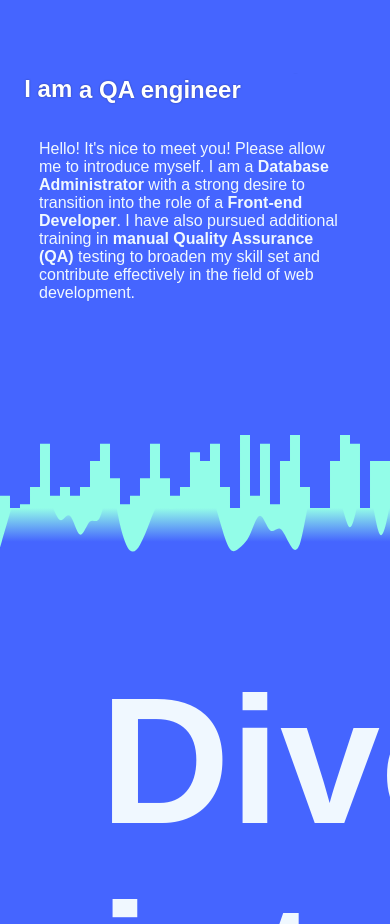
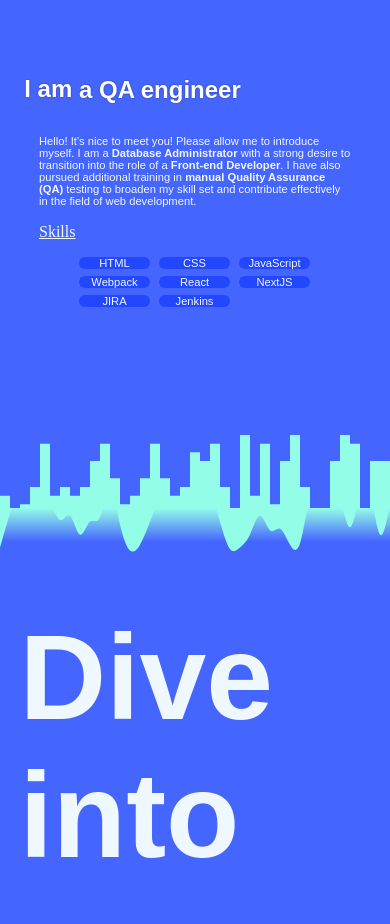
Before and after one commit to Negrea-Andrei/Personal_portfolio, a website built with webpack: page dist/index.html in a window 390 px wide. Shown: the part 1180-2104 px from the top of the page. Built offline with Linux system fonts and the light colour scheme; a web font is replaced by a local one.

Commit message:
Add a skills section to the project using grid. When the width of the screen is less than 600px , the projects section is turned into rows, not columns

```diff
--- a/src/stylesheet.css
+++ b/src/stylesheet.css
@@ -233,10 +233,43 @@ html {
   animation: wordSlider 7s ease-out infinite alternate;
 }
 
+.skills {
+  width: 100%;
+  min-width: 330px;
+}
+
+.skills p {
+  font-family: Pixel;
+  text-decoration: underline;
+}
+
 .word {
   display: block;
   line-height: 1.3em;
   text-align: left;
+}
+
+.skills ul{
+  display: grid;
+  grid-template-columns: repeat(3, 1fr);
+  grid-template-rows: repeat(2, 1fr);
+  column-gap: 40px;
+  row-gap: 10px;
+  text-decoration: none;
+  font-size: x-large;
+}
+
+.skills ul li {
+  display: flex;
+  justify-content: center;
+  background-color: rgb(34, 71, 255);
+  border-radius: 25px;
+  transition: ease-in 0.5s background-color, ease-in 0.3s color;
+}
+
+.skills li:hover, .skills li:focus {
+  background-color: rgb(34, 211, 255);
+  color: black;
 }
 
 @keyframes wordSlider {
@@ -301,9 +334,9 @@ html {
 
 .projects_container_title h1 {
   font-family: Arial, Helvetica, sans-serif;
-  margin-left: 100px;
+  margin-left: 5%;
   width: 40%;
-  font-size: 180px;
+  font-size: 11rem;
   color: aliceblue;
 }
 
@@ -352,6 +385,15 @@ html {
     text-align: center;
   }
 
+  .skills ul{
+    font-size: 1.1rem;
+  }
+
+
+  .projects_container_title h1 {
+    width: 100%;
+    font-size: 9rem;
+  }
 }
 
 @media screen and (max-width: 900px) {
@@ -404,6 +446,17 @@ html {
     font-size: 1.5rem;
     margin: 15px 5px;
   }
+
+  .projects_container_title h1 {
+    width: 90%;
+  }
+
+  .projects {
+    width: 80%;
+    height: 90%;
+    display: flex;
+    flex-direction: column;
+  }
 }
 
 @media screen and (max-width: 600px) {
@@ -420,11 +473,26 @@ html {
     height: 60%;
   }
 
-  .about_me_text {
-    font-size: 1rem;
+  .about_me_text, .skills ul{
+    font-size: 0.7rem;
   }
 
   .section_projects {
     background: linear-gradient(0deg, rgba(69,101,255,1) 98%, rgba(147,253,232,1) 100%);
   }
+
+  .skills{
+    font-size: 1rem;
+  }
+
+  .skills ul {
+    width: 70%;
+    row-gap: 7px;
+    column-gap: 9px;
+  }
+
+  .projects_container_title h1 {
+    width: 100%;
+    font-size: 7.5rem;
+  }
 }
```
Also changed, not shown: dist/index.bundle.js, dist/index.html.
